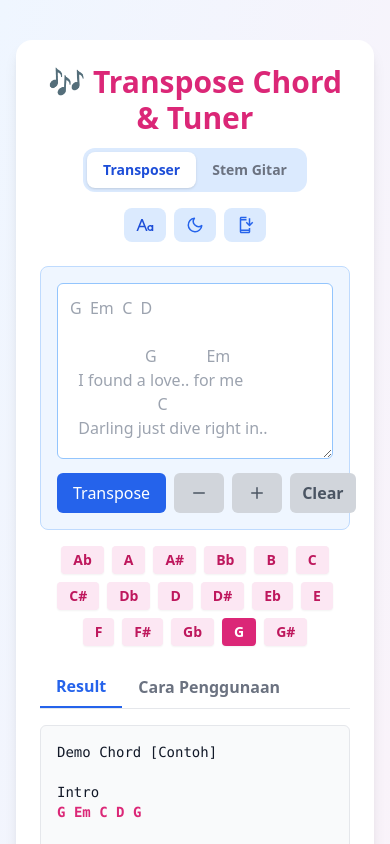
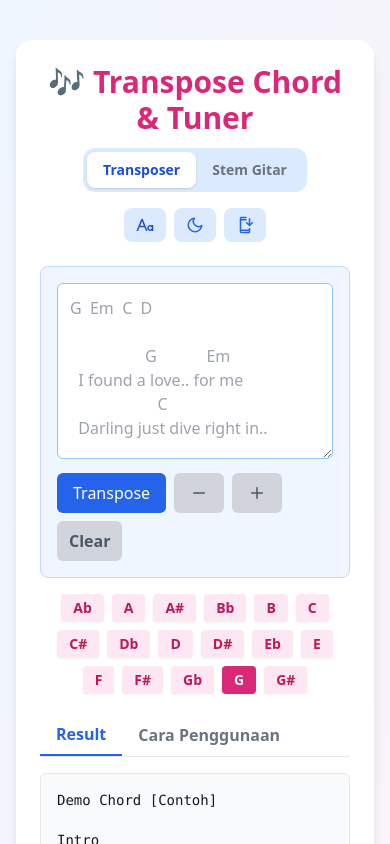
Before and after one commit to husnimr/transpose-chord, a React (Vite) app: page / in a window 390 px wide. Shown: the top 844 px of the page. Built offline with nearby package versions, Linux system fonts and the light colour scheme; the HTML template or start-up script is replaced by a standard one.

Commit message:
responsive button form

```diff
--- a/src/components/ChordInput.jsx
+++ b/src/components/ChordInput.jsx
@@ -33,9 +33,9 @@ export default function ChordInput({
         onChange={(e) => onChange(e.target.value)}
       />
 
-      <div className="mt-2 flex gap-2 justify-between items-center">
+      <div className="mt-2 flex flex-wrap gap-2 justify-between items-center">
         {/* --- Left Buttons --- */}
-        <div className="flex gap-2">
+        <div className="flex flex-wrap gap-2">
           <button
             onClick={onTranspose}
             className="ExTranspose bg-blue-600 text-white px-4 py-2 rounded-md hover:bg-blue-700 transition-colors duration-200"
```
